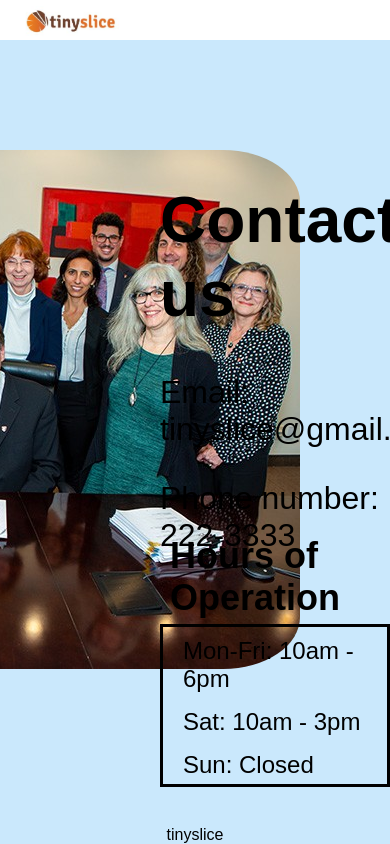
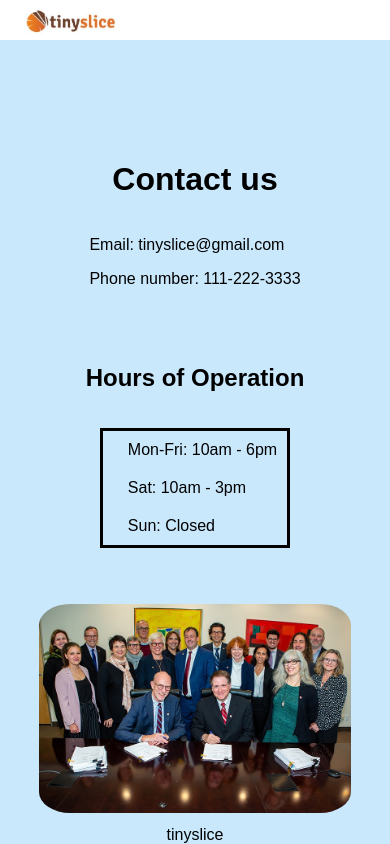
Before and after one commit to Gavin-Sharma/Tinyslice, a Flask app: template templates/contact.html in a window 390 px wide. Run offline with Flask 2, Linux system fonts and the light colour scheme; the template is opened without the code that fills it, so the values that code supplies are empty.

Commit message:
added media queries for Contact us page, specifially below 766px

```diff
--- a/static_files/style.css
+++ b/static_files/style.css
@@ -92,7 +92,6 @@ h2 {
     font-size: 25px;
     text-align: center;
     margin-bottom: 0;
-    /* padding-left: 10px; */
 }
 
 #created-lists {
@@ -159,47 +158,77 @@ footer {
 }
 
 /* Contact us page */
-.contact-hone {
+.main-screen {
     display: flex;
+    justify-content: space-around;
 }
 
-.main-contact {
-    position: fixed;
-    padding-left: 160px;
+.main-contact, .photo-staff {
     padding-top: 100px;
-    font-size: 2rem;
-
 }
 
-.operation-hours {
-    position: fixed;
-    padding-left: 160px;
-    padding-top: 425px;
-    font-size: 1.5rem;
+.staff-photo {
+    aspect-ratio: 1.49;
+    max-width: 600px;
+    border-radius: 10%;
 }
 
-.operation-hours h2 {
-    padding-left: 10px;
-    margin-bottom: 0px;
+.operation-title {
+    padding-left: 0px;
 }
 
 .hours {
     list-style: none;
-    border-style: solid;
-    padding-left: 20px;
-    margin-top: 5px;
+    border: solid black;
+    padding-left: 15px;
 }
 
 .hours li {
+    padding-top: 10px;
     padding-bottom: 5px;
-    padding-top: 10px;
-    padding-left: 0px;
-    margin-left: 0px;
 }
 
-.staff-photo {
-    position: fixed;
-    right: 90px;
-    top: 150px;
-    border-radius: 10%;
+
+
+/* CSS for mobile devices */
+@media (max-width: 766px) {
+    /* home page */
+
+    /* contact us page */
+    .main-screen {
+        display: flex;
+        flex-direction: column;
+    }
+
+    .main-contact {
+        display: flex;
+        flex-direction: column;
+        justify-content: center;
+        align-items: center;
+    }
+
+    .operation-hours {
+        display: flex;
+        flex-direction: column;
+        align-items: center;
+    }
+
+    .hours {
+        list-style: none;
+    }
+
+    .hours li {
+        padding: 10px;
+    }
+
+    .photo-staff {
+        padding-top: 40px;
+        text-align: center;
+    }
+
+    .staff-photo {
+        text-align: center;
+        width: 80%;
+        border-radius: 10%;
+    }
 }
--- a/templates/contact.html
+++ b/templates/contact.html
@@ -1,5 +1,6 @@
 <!DOCTYPE html>
 <html lang="en">
+
 <head>
     <meta charset="UTF-8">
     <meta http-equiv="X-UA-Compatible" content="IE=edge">
@@ -8,33 +9,41 @@
     <script defer src="/static_files/script.js"></script>
     <title>Contact</title>
 </head>
+
 <body>
     <header>
         <div class="header-container">
-            <img src="/static_files/img/tinyslice_logo.jpg" alt="company logo" class="company-logo" width="100" height="40">
+            <img src="/static_files/img/tinyslice_logo.jpg" alt="company logo" class="company-logo" width="100"
+                height="40">
             {{ nav.my_navbar.render() }}
         </div>
     </header>
-<body class="contact-body">
-    <img src="/static_files/img/staff_photo.jpg" alt="staff photo" class="staff-photo">
+
+    <div class="main-screen">
+        <div class="contact-information">
             <div class="main-contact">
-       <h1 class="contact-hone">Contact us</h1>
+                <h1 class="contact-home">Contact us</h1>
                 <div class="contact-info">
                     <p>Email: tinyslice@gmail.com</p>
                     <p>Phone number: 111-222-3333</p>
                 </div>
             </div>
             <div class="operation-hours">
-        <h2>Hours of Operation</h2>
+                <h2 class="operation-title">Hours of Operation</h2>
                 <ul class="hours">
                     <li>Mon-Fri: 10am - 6pm</li>
                     <li>Sat: 10am - 3pm</li>
                     <li>Sun: Closed</li>
                 </ul>
             </div>
+        </div>
+        <div class="photo-staff">
+            <img src="/static_files/img/staff_photo.jpg" alt="staff photo" class="staff-photo">
+        </div>
         <footer>
             tinyslice
         </footer>
+    </div>
+</body>
 
-</body>
 </html>
```
Lines whose indentation alone changed are shown as unchanged.
